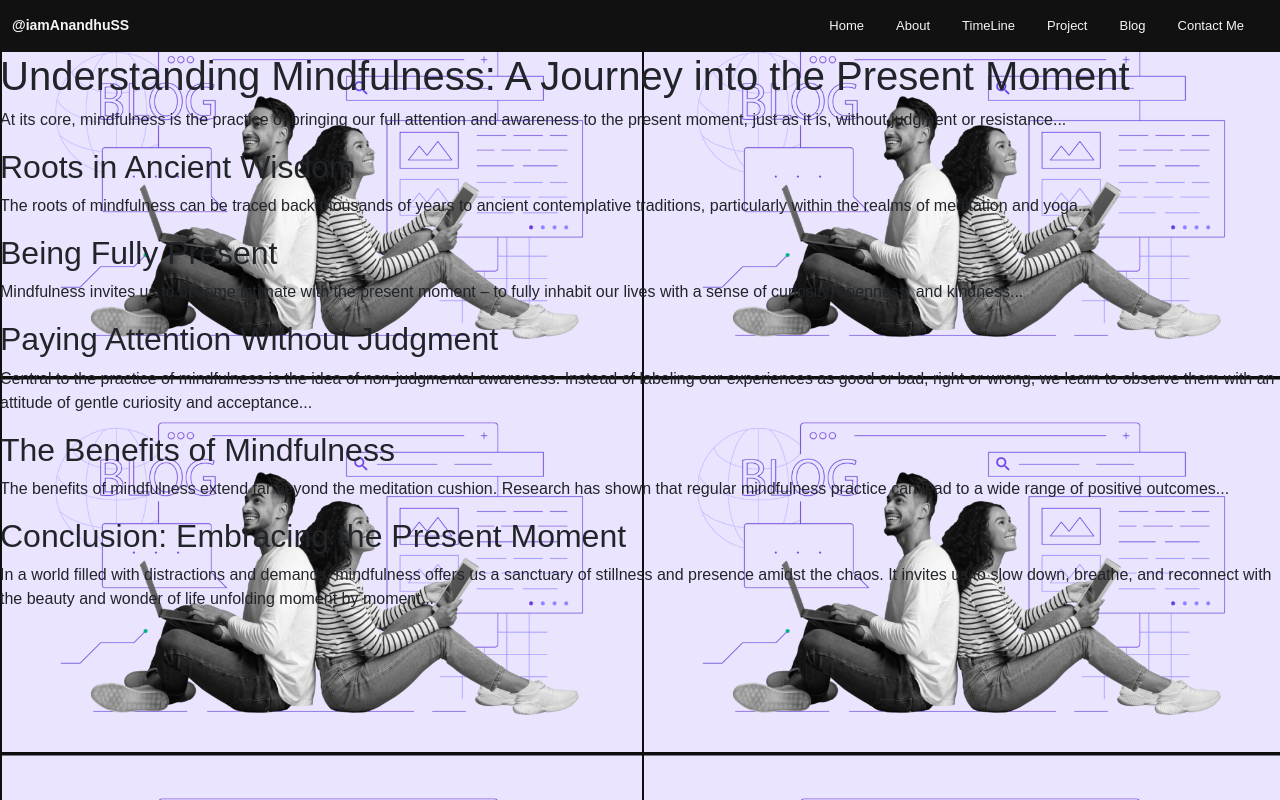
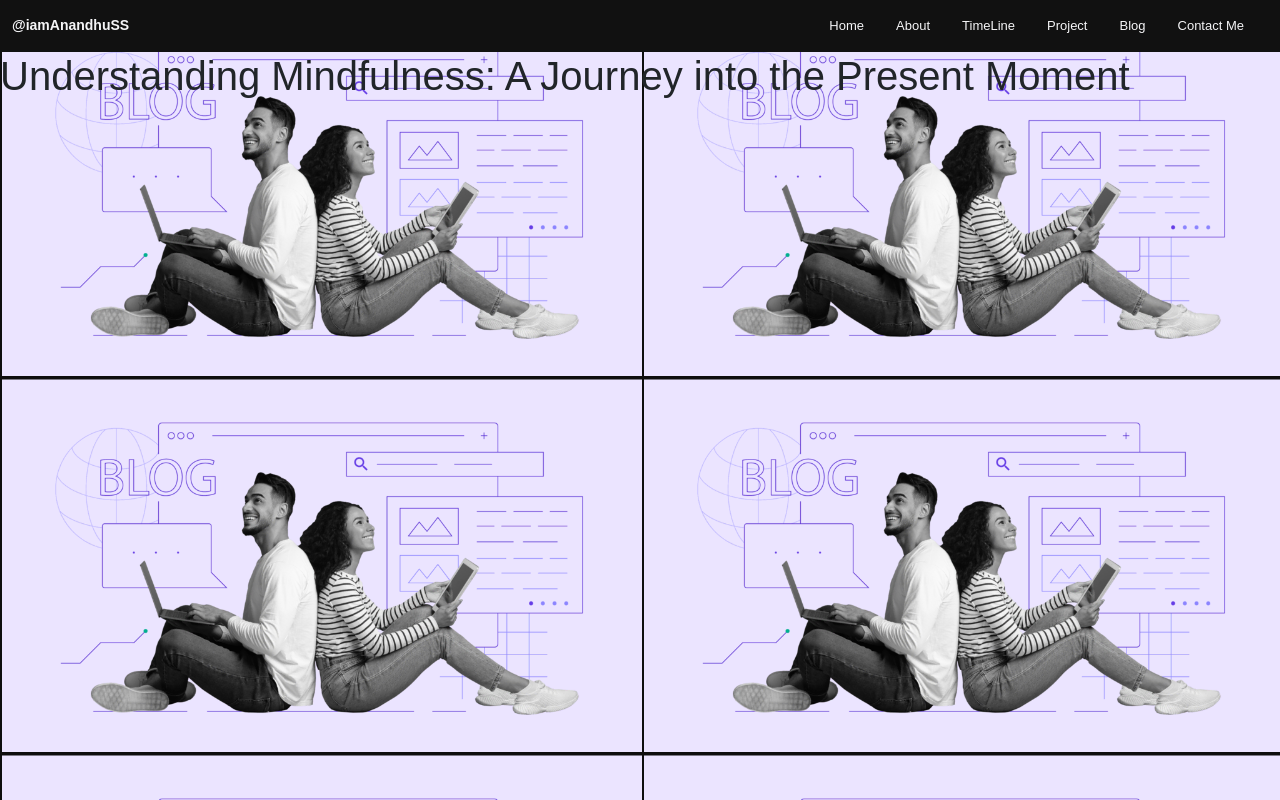
Before and after one commit to iamanandhuss/PERSONAL-WEBSITE, a plain HTML site: page blog.html in a window 1280 px wide. Drawn offline with nearby package versions, Linux system fonts and the light colour scheme; files that its build step writes are made by us from their sources; files whose address does not match are found by name.

Commit message:
Update blog.html

```diff
--- a/blog.html
+++ b/blog.html
@@ -51,26 +51,7 @@
       <header>
     <h1>Understanding Mindfulness: A Journey into the Present Moment</h1>
   </header>
-  <main>
-    <article>
-      <p>At its core, mindfulness is the practice of bringing our full attention and awareness to the present moment, just as it is, without judgment or resistance...</p>
 
-      <h2>Roots in Ancient Wisdom</h2>
-      <p>The roots of mindfulness can be traced back thousands of years to ancient contemplative traditions, particularly within the realms of meditation and yoga...</p>
-
-      <h2>Being Fully Present</h2>
-      <p>Mindfulness invites us to become intimate with the present moment – to fully inhabit our lives with a sense of curiosity, openness, and kindness...</p>
-
-      <h2>Paying Attention Without Judgment</h2>
-      <p>Central to the practice of mindfulness is the idea of non-judgmental awareness. Instead of labeling our experiences as good or bad, right or wrong, we learn to observe them with an attitude of gentle curiosity and acceptance...</p>
-
-      <h2>The Benefits of Mindfulness</h2>
-      <p>The benefits of mindfulness extend far beyond the meditation cushion. Research has shown that regular mindfulness practice can lead to a wide range of positive outcomes...</p>
-
-      <h2>Conclusion: Embracing the Present Moment</h2>
-      <p>In a world filled with distractions and demands, mindfulness offers us a sanctuary of stillness and presence amidst the chaos. It invites us to slow down, breathe, and reconnect with the beauty and wonder of life unfolding moment by moment...</p>
-    </article>
-  </main>
  </body>
 
     <script src="https://cdn.jsdelivr.net/npm/@popperjs/core@2.11.8/dist/umd/popper.min.js" integrity="sha384-I7E8VVD/ismYTF4hNIPjVp/Zjvgyol6VFvRkX/vR+Vc4jQkC+hVqc2pM8ODewa9r" crossorigin="anonymous"></script>
```
